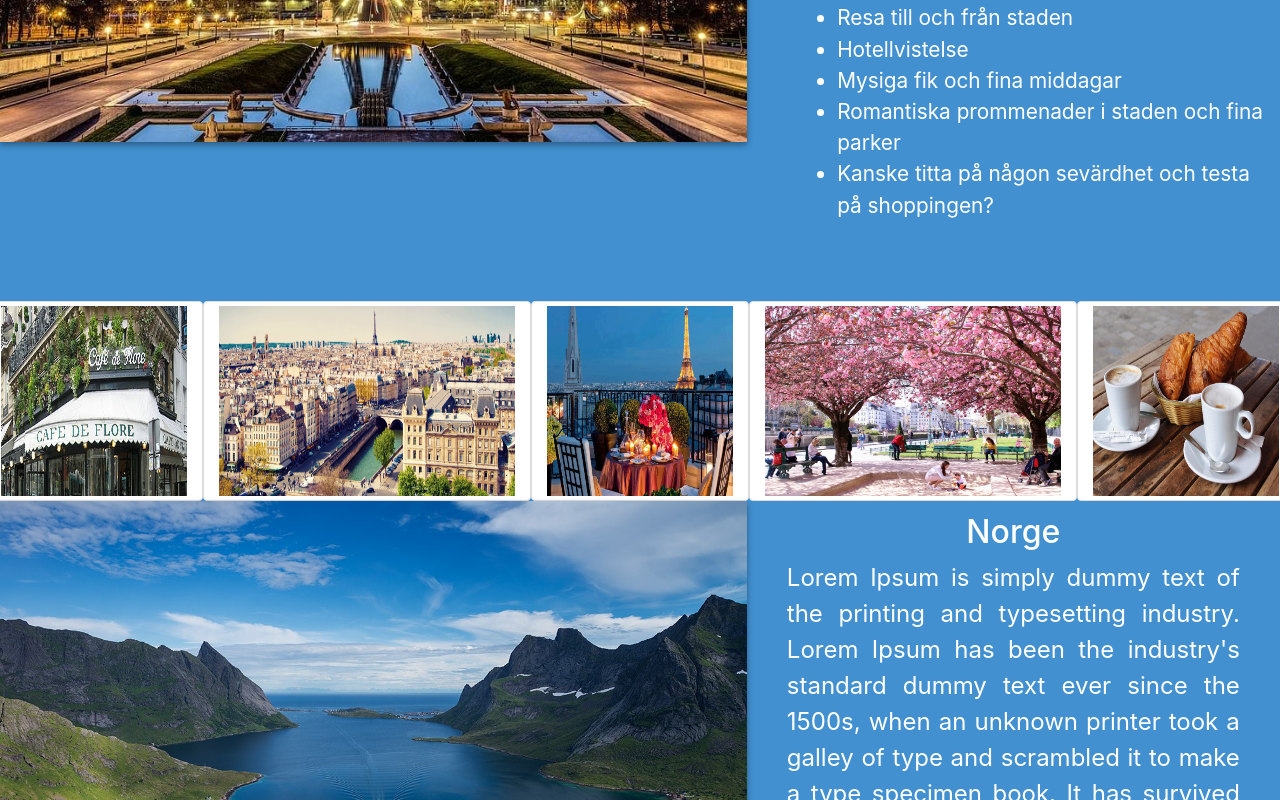
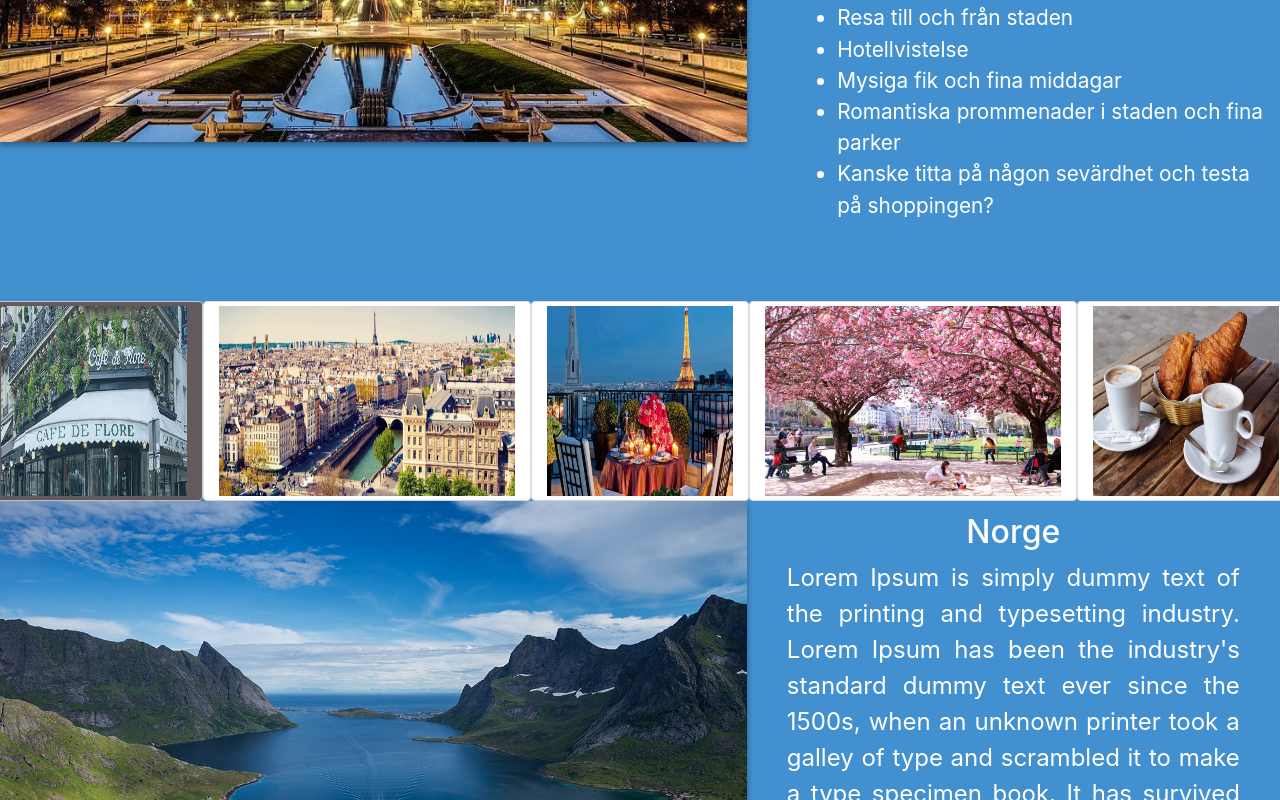
Before and after one commit to kristofferkarlsson93/christmas-travel-agancy, a plain HTML site: page index.html in a window 1280 px wide. In both pictures the pointer is over the picture 94 px from the left and 2240 px from the top of the page. Shown: the part 1840-2640 px from the top of the page. Drawn offline with nearby package versions, Linux system fonts and the light colour scheme.

Commit message:
added some hover-style

```diff
--- a/css/style.css
+++ b/css/style.css
@@ -94,6 +94,12 @@ p {
    max-height: 200px;
 }
 
+.board-img:hover {
+    background-color: #6D4C41;
+    box-shadow: 0 10px 15px rgba(0,0,0,0.16), 0 3px 6px rgba(0,0,0,0.23);
+    opacity: 0.8;
+}
+
 .why-chose {
     background-color: #4290D0;
 }
```
